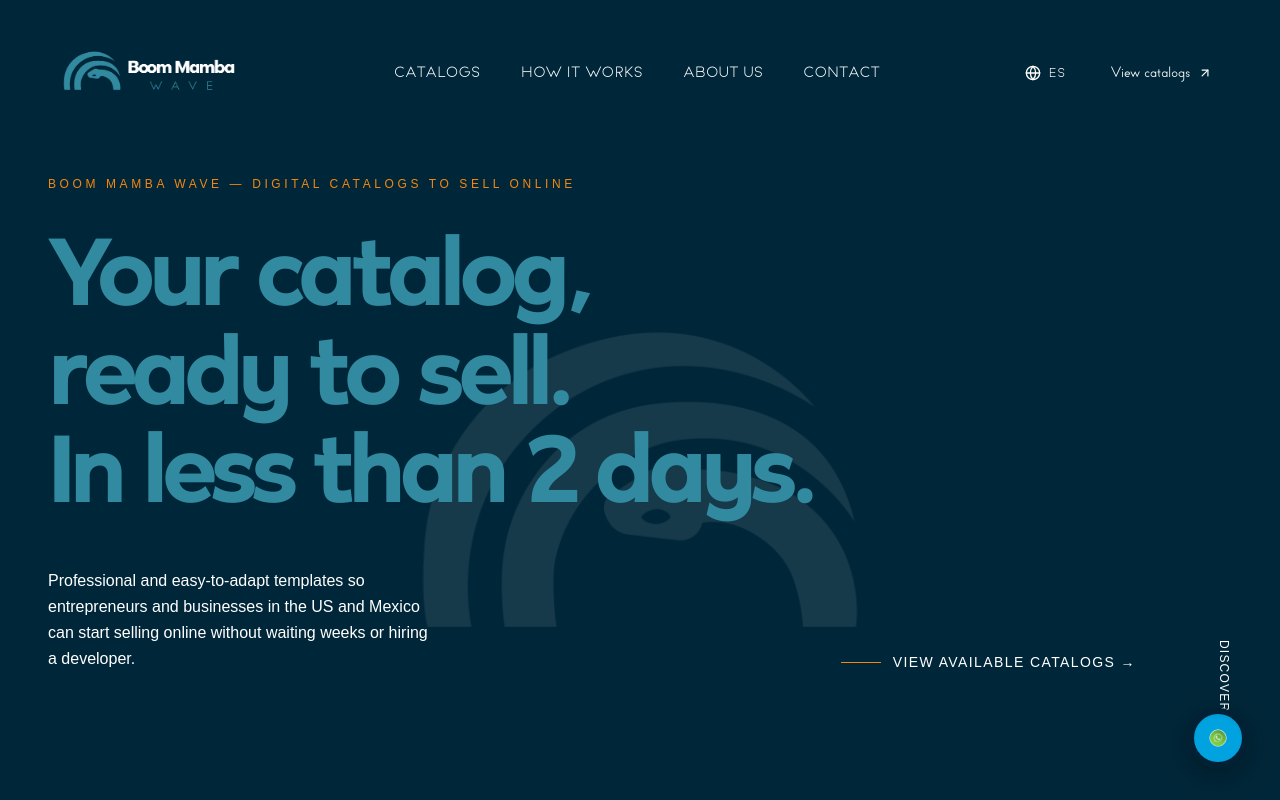
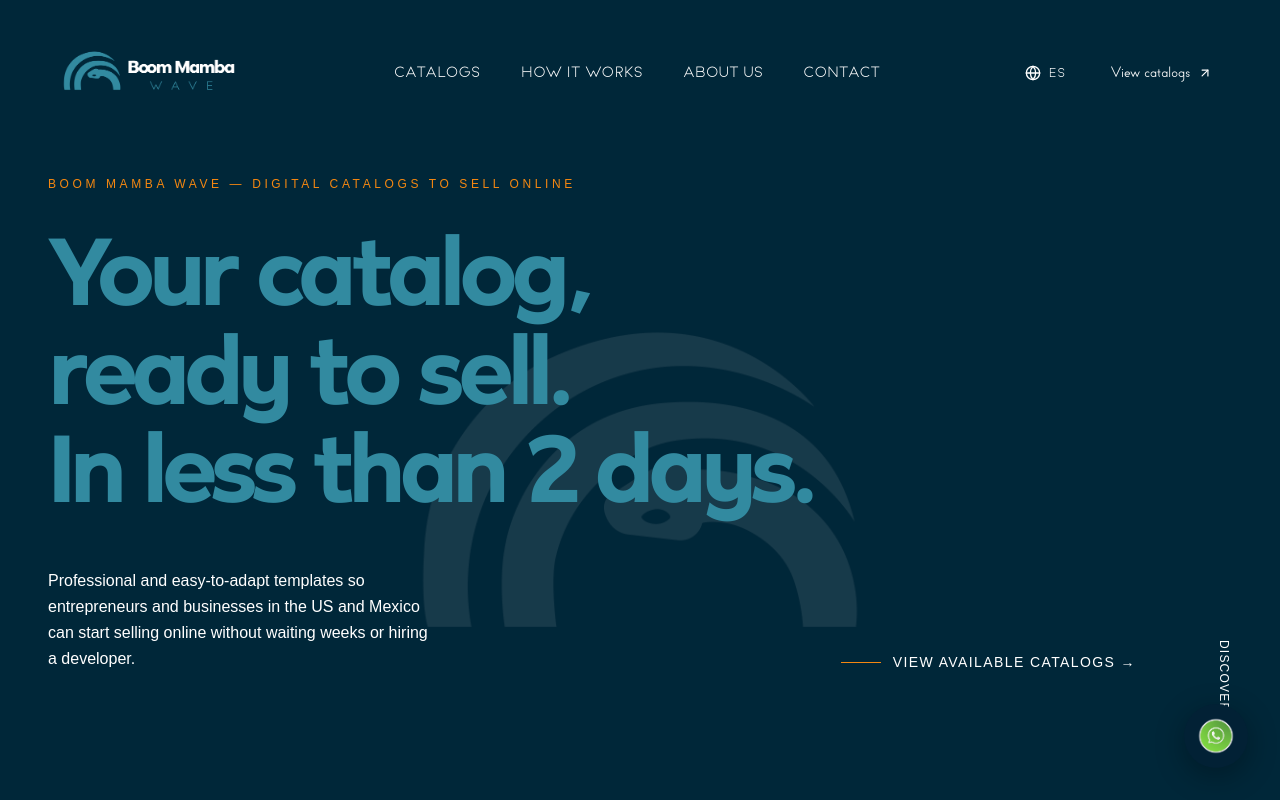
Before and after one commit to 482400494/mambawave, a React (Vite) app: page / in a window 1280 px wide. Shown: the top 800 px of the page. Built offline with nearby package versions, Linux system fonts and the light colour scheme.

Commit message:
Increase WhatsApp icon size in floating button

```diff
--- a/src/app/App.tsx
+++ b/src/app/App.tsx
@@ -600,13 +600,13 @@ export default function App() {
           className="fixed bottom-8 right-8 z-50 group flex justify-end"
           aria-label="WhatsApp"
         >
-          <div className="flex items-center bg-[#022135] rounded-full p-1.5 shadow-[0_8px_30px_rgb(0,0,0,0.3)] transition-all duration-500 ease-in-out">
+          <div className="flex items-center bg-[#022135] rounded-full p-1 shadow-[0_8px_30px_rgb(0,0,0,0.3)] transition-all duration-500 ease-in-out">
             <div className="overflow-hidden transition-all duration-500 ease-in-out max-w-0 group-hover:max-w-[140px] opacity-0 group-hover:opacity-100">
-              <p className="text-white text-[13px] font-bold leading-[1.2] whitespace-nowrap pl-4 pr-3 py-1">
+              <p className="text-white text-[14px] font-bold leading-[1.1] whitespace-nowrap pl-5 pr-4 py-1">
                 Cotiza por<br />WhatsApp
               </p>
             </div>
-            <div className="w-[48px] h-[48px] bg-[#00a3e0] rounded-full flex items-center justify-center flex-shrink-0 group-hover:-rotate-[360deg] transition-transform duration-700 ease-out shadow-inner p-2.5">
+            <div className="w-[56px] h-[56px] rounded-full flex items-center justify-center flex-shrink-0 group-hover:-rotate-[360deg] transition-transform duration-700 ease-out">
               <img src={whatsappIcon} alt="WhatsApp" className="w-full h-full object-contain" />
             </div>
           </div>
```
